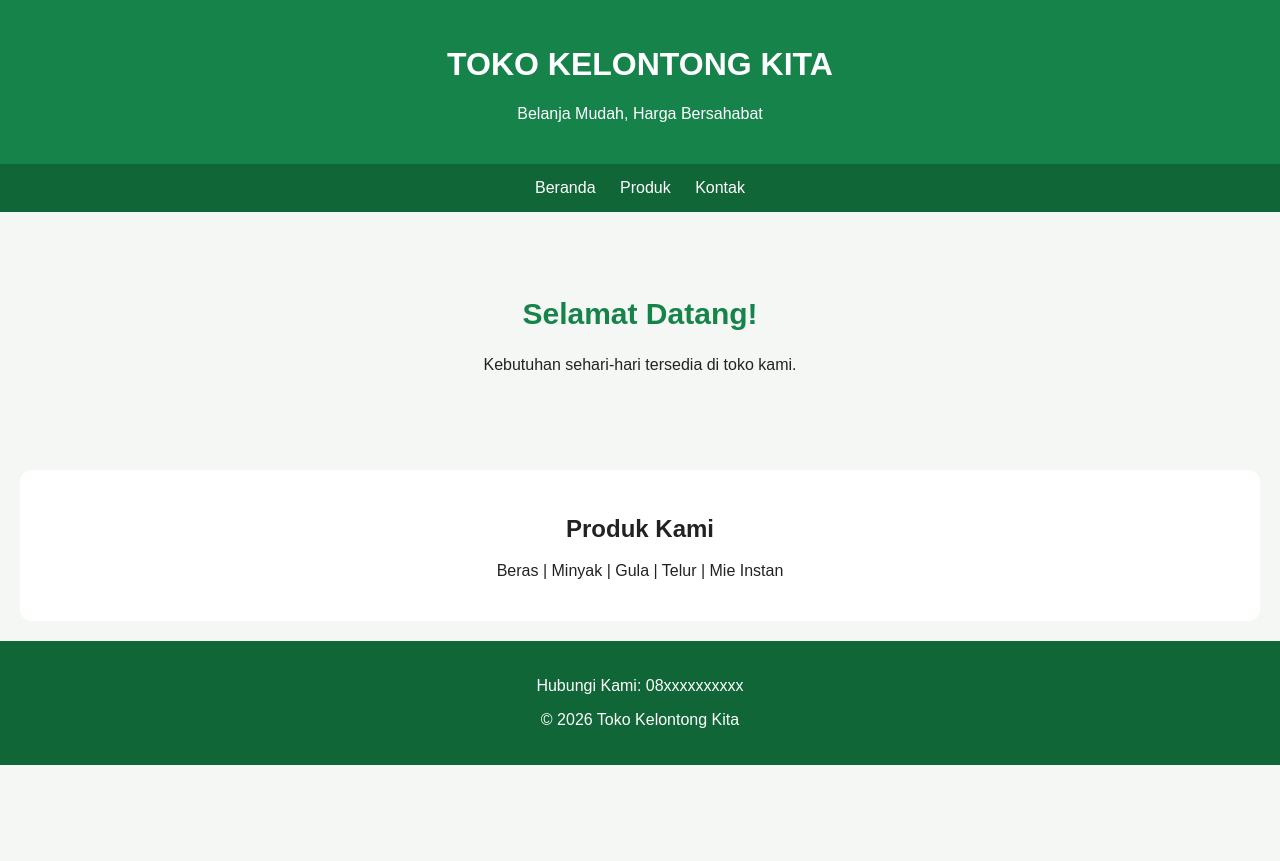
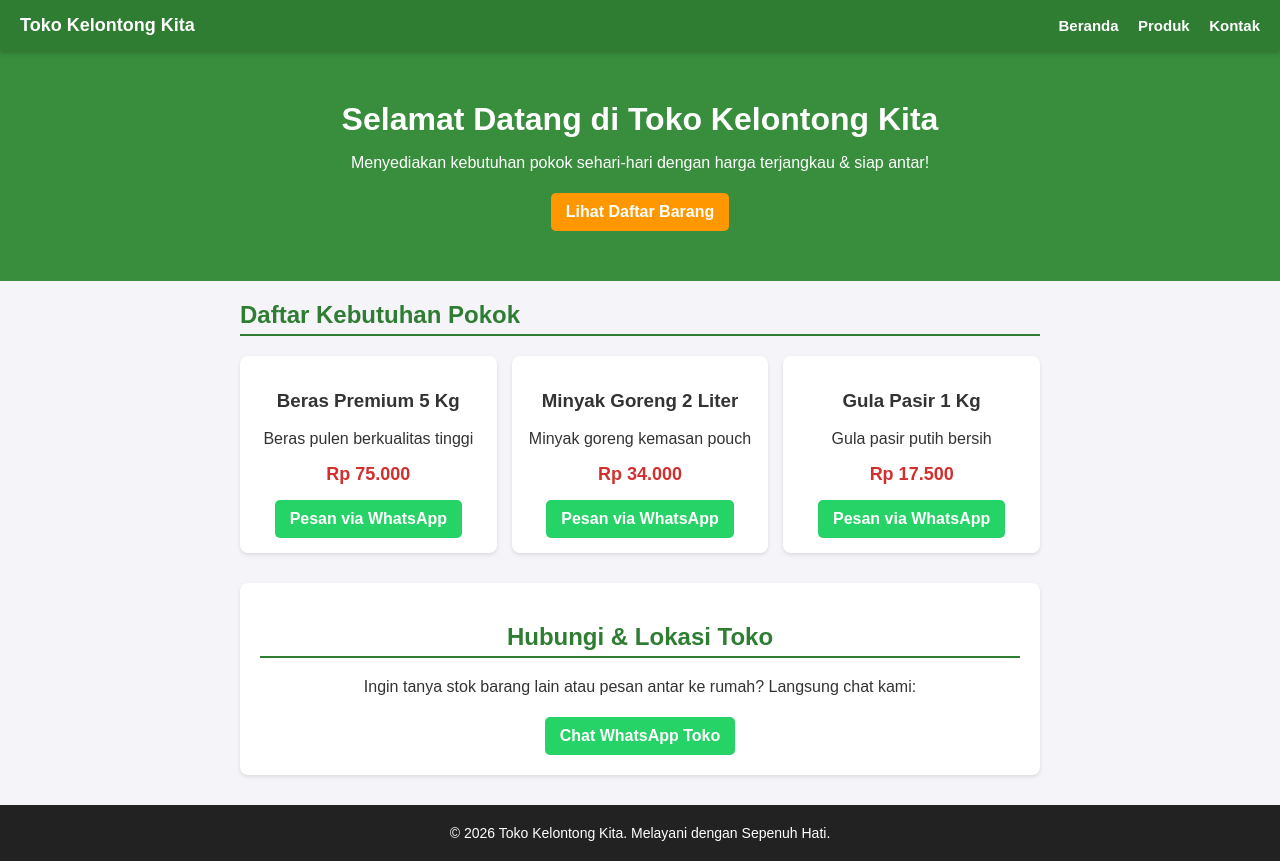
Before and after one commit to Jufrirommy/toko_kelontong, a plain HTML site: page index.html in a window 1280 px wide. Before the commit the page ends 800 px from the top, so only its background shows below. Drawn offline with Linux system fonts and the light colour scheme.

Commit message:
Add files via upload

```diff
--- a/index.html
+++ b/index.html
@@ -4,87 +4,188 @@
     <meta charset="UTF-8">
     <meta name="viewport" content="width=device-width, initial-scale=1.0">
     <title>Toko Kelontong Kita</title>
-
     <style>
+        /* Mengatur scroll halus saat menu diklik */
+        html {
+            scroll-behavior: smooth;
+        }
         body {
+            font-family: Arial, sans-serif;
             margin: 0;
-            font-family: Arial, sans-serif;
-            background: #f4f7f4;
-            color: #222;
+            padding: 0;
+            background-color: #f4f4f9;
+            color: #333;
         }
-
+        /* Menu Navigasi Atas */
+        nav {
+            background-color: #2e7d32;
+            padding: 15px 20px;
+            position: sticky;
+            top: 0;
+            z-index: 100;
+            display: flex;
+            justify-content: space-between;
+            align-items: center;
+            box-shadow: 0 2px 5px rgba(0,0,0,0.2);
+        }
+        nav .logo {
+            color: white;
+            font-weight: bold;
+            font-size: 18px;
+            text-decoration: none;
+        }
+        nav .menu a {
+            color: white;
+            text-decoration: none;
+            margin-left: 15px;
+            font-size: 15px;
+            font-weight: bold;
+        }
+        nav .menu a:hover {
+            text-decoration: underline;
+        }
+        /* Bagian Beranda (Header) */
         header {
-            background: #16834a;
+            background-color: #388e3c;
             color: white;
-            padding: 25px;
+            text-align: center;
+            padding: 50px 20px;
+        }
+        header h1 {
+            margin: 0 0 10px 0;
+        }
+        /* Wadah Konten Utama */
+        .container {
+            max-width: 800px;
+            margin: 20px auto;
+            padding: 0 20px;
+        }
+        h2 {
+            color: #2e7d32;
+            border-bottom: 2px solid #2e7d32;
+            padding-bottom: 5px;
+        }
+        /* Kartu Produk */
+        .produk-grid {
+            display: grid;
+            grid-template-columns: repeat(auto-fit, minmax(220px, 1fr));
+            gap: 15px;
+            margin-top: 15px;
+        }
+        .kartu-produk {
+            background: white;
+            padding: 15px;
+            border-radius: 8px;
+            box-shadow: 0 2px 4px rgba(0,0,0,0.1);
             text-align: center;
         }
-
-        nav {
-            background: #116638;
-            padding: 15px;
+        .harga {
+            font-weight: bold;
+            color: #d32f2f;
+            font-size: 18px;
+            margin: 10px 0;
+        }
+        /* Tombol WhatsApp */
+        .btn-wa {
+            display: inline-block;
+            background-color: #25D366;
+            color: white;
+            padding: 10px 15px;
+            text-decoration: none;
+            border-radius: 5px;
+            font-weight: bold;
+            margin-top: 5px;
+        }
+        .btn-wa:hover {
+            background-color: #1ebe57;
+        }
+        /* Bagian Kontak & Footer */
+        .kontak-box {
+            background: white;
+            padding: 20px;
+            border-radius: 8px;
+            margin-top: 30px;
             text-align: center;
+            box-shadow: 0 2px 4px rgba(0,0,0,0.1);
         }
-
-        nav a {
-            color: white;
-            text-decoration: none;
-            margin: 10px;
-        }
-
-        .hero {
-            text-align: center;
-            padding: 60px 20px;
-        }
-
-        .hero h2 {
-            color: #16834a;
-            font-size: 30px;
-        }
-
-        .produk {
-            background: white;
-            margin: 20px;
-            padding: 25px;
-            border-radius: 12px;
-            text-align: center;
-        }
-
         footer {
-            background: #116638;
-            color: white;
             text-align: center;
             padding: 20px;
+            margin-top: 30px;
+            background-color: #222;
+            color: white;
+            font-size: 14px;
         }
     </style>
 </head>
-
 <body>
 
-    <header>
-        <h1>TOKO KELONTONG KITA</h1>
-        <p>Belanja Mudah, Harga Bersahabat</p>
+    <!-- MENU NAVIGASI (Klik Beranda, Produk, Kontak Berfungsi) -->
+    <nav>
+        <a href="#beranda" class="logo">Toko Kelontong Kita</a>
+        <div class="menu">
+            <a href="#beranda">Beranda</a>
+            <a href="#produk">Produk</a>
+            <a href="#kontak">Kontak</a>
+        </div>
+    </nav>
+
+    <!-- BAGIAN BERANDA -->
+    <header id="beranda">
+        <h1>Selamat Datang di Toko Kelontong Kita</h1>
+        <p>Menyediakan kebutuhan pokok sehari-hari dengan harga terjangkau & siap antar!</p>
+        <a href="#produk" class="btn-wa" style="background-color: #ff9800;">Lihat Daftar Barang</a>
     </header>
 
-    <nav>
-        <a href="#">Beranda</a>
-        <a href="#produk">Produk</a>
-        <a href="#kontak">Kontak</a>
-    </nav>
+    <div class="container">
 
-    <section class="hero">
-        <h2>Selamat Datang!</h2>
-        <p>Kebutuhan sehari-hari tersedia di toko kami.</p>
-    </section>
+        <!-- BAGIAN PRODUK -->
+        <section id="produk">
+            <h2>Daftar Kebutuhan Pokok</h2>
+            <div class="produk-grid">
 
-    <section class="produk" id="produk">
-        <h2>Produk Kami</h2>
-        <p>Beras | Minyak | Gula | Telur | Mie Instan</p>
-    </section>
+                <!-- Produk 1 -->
+                <div class="kartu-produk">
+                    <h3>Beras Premium 5 Kg</h3>
+                    <p>Beras pulen berkualitas tinggi</p>
+                    <div class="harga">Rp 75.000</div>
+                    <!-- GANTI 6282346731999 DENGAN NOMOR WA ANDA -->
+                    <a href="https://wa.me" target="_blank" class="btn-wa">Pesan via WhatsApp</a>
+                </div>
 
-    <footer id="kontak">
-        <p>Hubungi Kami: 08xxxxxxxxxx</p>
-        <p>© 2026 Toko Kelontong Kita</p>
+                <!-- Produk 2 -->
+                <div class="kartu-produk">
+                    <h3>Minyak Goreng 2 Liter</h3>
+                    <p>Minyak goreng kemasan pouch</p>
+                    <div class="harga">Rp 34.000</div>
+                    <!-- GANTI 6282346731999 DENGAN NOMOR WA ANDA -->
+                    <a href="https://wa.me" target="_blank" class="btn-wa">Pesan via WhatsApp</a>
+                </div>
+
+                <!-- Produk 3 -->
+                <div class="kartu-produk">
+                    <h3>Gula Pasir 1 Kg</h3>
+                    <p>Gula pasir putih bersih</p>
+                    <div class="harga">Rp 17.500</div>
+                    <!-- GANTI 6282346731999 DENGAN NOMOR WA ANDA -->
+                    <a href="https://wa.me" target="_blank" class="btn-wa">Pesan via WhatsApp</a>
+                </div>
+
+            </div>
+        </section>
+
+        <!-- BAGIAN KONTAK -->
+        <section id="kontak" class="kontak-box">
+            <h2>Hubungi & Lokasi Toko</h2>
+            <p>Ingin tanya stok barang lain atau pesan antar ke rumah? Langsung chat kami:</p>
+            <!-- GANTI 6282346731999 DENGAN NOMOR WA ANDA -->
+            <a href="https://wa.me" target="_blank" class="btn-wa">Chat WhatsApp Toko</a>
+        </section>
+
+    </div>
+
+    <footer>
+        &copy; 2026 Toko Kelontong Kita. Melayani dengan Sepenuh Hati.
     </footer>
 
 </body>
```
